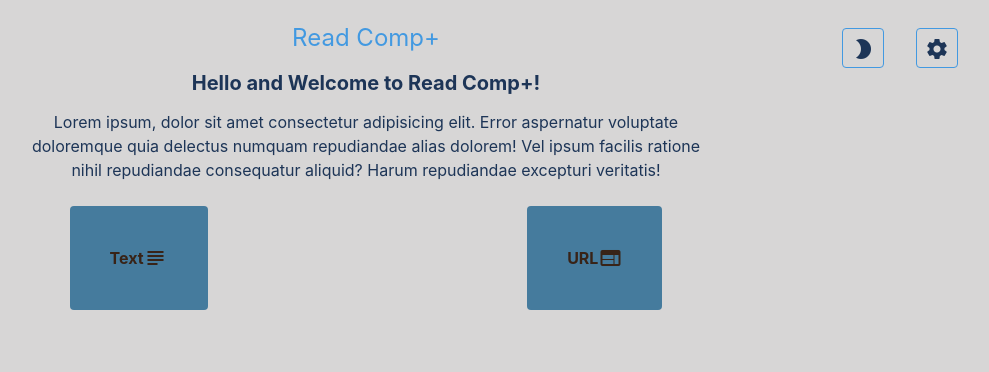
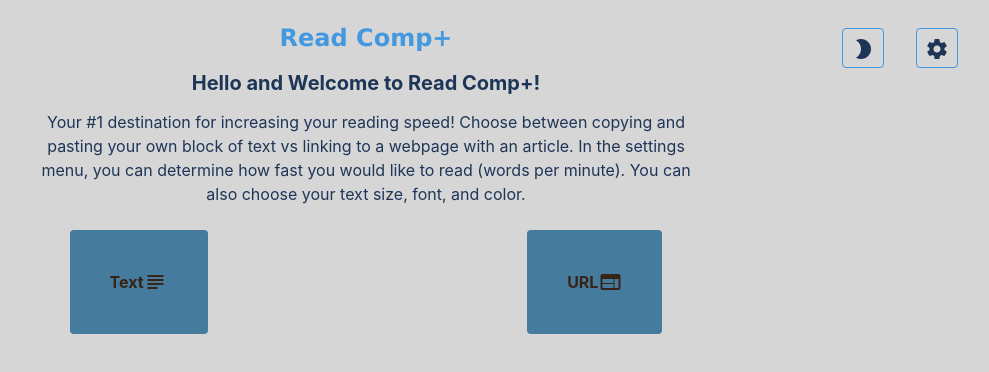
Before and after one commit to gcbest/read-comp-plus, a Svelte app: page / in a window 1280 px wide. Shown: the top 372 px of the page, without its empty margins (274-1263 px from the left). Built offline with nearby package versions, Linux system fonts and the light colour scheme.

Commit message:
url input handle form submit

```diff
--- a/src/components/Header.svelte
+++ b/src/components/Header.svelte
@@ -7,6 +7,11 @@
 </script>
 
 <style>
+  a {
+    font-family: 'Lucida Sans', 'Lucida Sans Regular', 'Lucida Grande',
+      'Lucida Sans Unicode', Geneva, Verdana, sans-serif;
+  }
+
   li {
     margin: 0 1rem;
   }
@@ -46,7 +51,7 @@
 
 <nav class="relative">
   <header id="myHeader" class="text-blue-500 text-2xl text-center m-auto">
-    <a href="/"> Read Comp+ </a>
+    <a class="font-semibold" href="/"> Read Comp+ </a>
   </header>
   <ul>
     <li class="darkModeBtn">
--- a/src/components/OptionsArea.svelte
+++ b/src/components/OptionsArea.svelte
@@ -31,10 +31,11 @@
           Hello and Welcome to Read Comp+!
         </p>
         <p class="max-w-2xl text-center mx-auto">
-          Lorem ipsum, dolor sit amet consectetur adipisicing elit. Error
-          aspernatur voluptate doloremque quia delectus numquam repudiandae
-          alias dolorem! Vel ipsum facilis ratione nihil repudiandae consequatur
-          aliquid? Harum repudiandae excepturi veritatis!
+          Your #1 destination for increasing your reading speed! Choose between
+          copying and pasting your own block of text vs linking to a webpage
+          with an article. In the settings menu, you can determine how fast you
+          would like to read (words per minute). You can also choose your text
+          size, font, and color.
         </p>
       </header>
     {/if}
--- a/src/components/URLInputArea.svelte
+++ b/src/components/URLInputArea.svelte
@@ -6,9 +6,9 @@
   import { formatHTML } from '../utils';
 
   let url: string = '';
-  let htmlPromise;
   let loading: boolean = false;
   let hasFetchError: boolean = false;
+  let errMsg: string = '';
 
   const getHTML = async () => {
     loading = true;
@@ -21,11 +21,12 @@
 
     if (res.ok) {
       const newText = formatHTML(doc);
+      if (!newText) throw new Error('Unable to find article details');
+
       text.set(newText);
       isTextAreaVisible.set(true);
       isURLAreaVisible.set(false);
       loading = false;
-      //   return html;
     } else {
       hasFetchError = true;
       loading = false;
@@ -33,11 +34,19 @@
     }
   };
 
-  const handleChange = () => (hasFetchError = false);
+  const showError = (err: Error) => {
+    hasFetchError = true;
+    errMsg = err.message;
+    loading = false;
+  };
 
-  const handleSubmit = (event) => {
-    event.preventDefault();
-    htmlPromise = getHTML();
+  const handleChange = () => {
+    hasFetchError = false;
+    loading = false;
+  };
+
+  const handleSubmit = () => {
+    getHTML().catch((err) => showError(err));
   };
 </script>
 
@@ -52,10 +61,12 @@
     class="text-center"
     in:fly={{ y: 200, duration: 1000 }}
     out:fade={{ duration: 300 }}>
+    <form on:submit|preventDefault={handleSubmit}>
       <label for="url">Enter an Article's Link:</label>
       <input
         name="url"
-      class="input focus:outline-none focus:shadow-outline max-w-sm m-auto my-4"
+        class="input focus:outline-none focus:shadow-outline max-w-sm m-auto
+          my-4"
         type="url"
         on:input={handleChange}
         placeholder="e.g. https://medium.com/the-mission/the-kaizen-approach-to-achieving-your-biggest-goal-the-philosophy-of-constant-improvement-172033f8346"
@@ -63,15 +74,15 @@
       <button
         class="flex-shrink-0 bg-teal-500 hover:bg-teal-700 border-teal-500
           hover:border-teal-700 text-sm border-4 text-white py-1 px-2 rounded"
-      on:click={handleSubmit}
         disabled={loading || !url.length}
-      type="button">
+        type="submit">
         {#if loading}Searching...{:else}Search{/if}
       </button>
+    </form>
     {#if hasFetchError}
       <div class="feedback">
-        <p class="my-4">Error Finding Website</p>
-        <p>Please try different URL</p>
+        <p class="my-4 text-red-500">{errMsg}</p>
+        <p class="text-red-500">Please try different URL</p>
       </div>
     {/if}
   </section>
--- a/src/utils.ts
+++ b/src/utils.ts
@@ -97,6 +97,5 @@ export const formatHTML = (html: Document): string => {
         const newTextContent = Array.from(html.querySelectorAll('p'))
                 .map(p => p.textContent.replace(/^Advertisement$|^Supported\sby$/g, ''))
                 .join(' ');
-        console.log(newTextContent);
         return newTextContent;
 };
```
Lines whose indentation alone changed are shown as unchanged.
